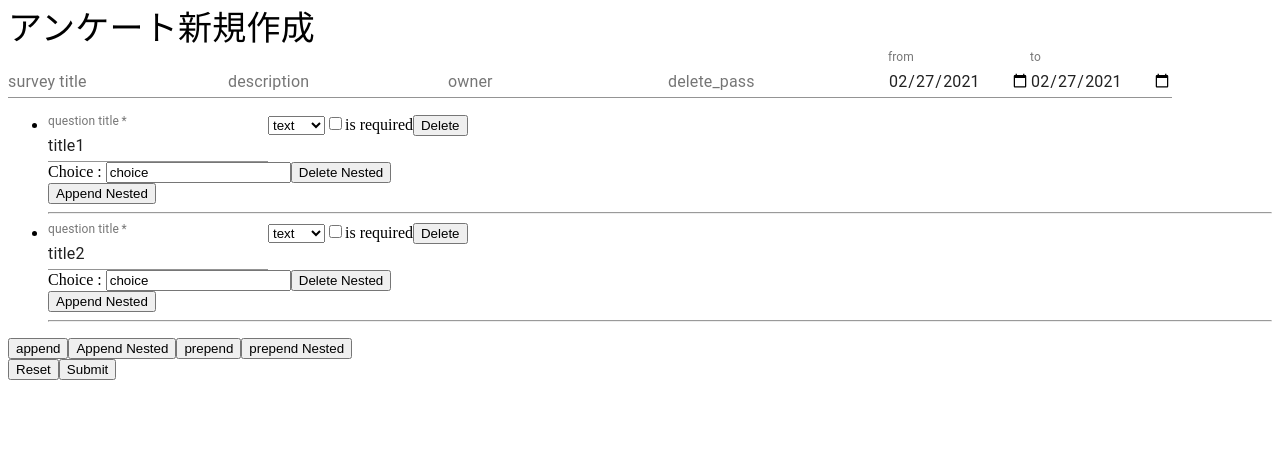
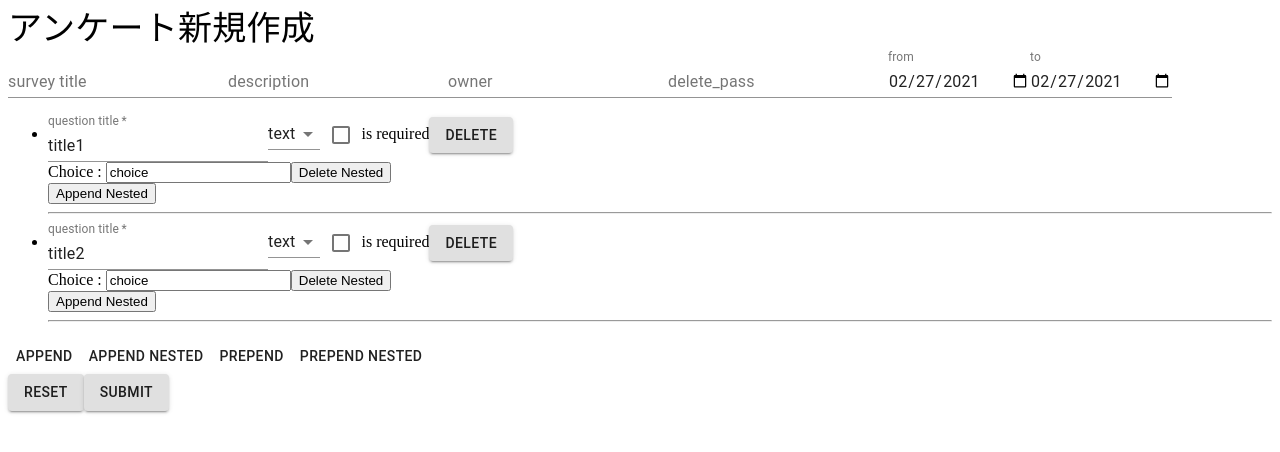
Before and after one commit to SakaiTaka23/simple-notice-frontend, a Next.js app: page /survey/create in a window 1280 px wide. Shown: the top 452 px of the page. Built offline with nearby package versions, Linux system fonts and the light colour scheme.

Commit message:
fieldarrayにmaterial ui適用

```diff
--- a/components/FieldArray.tsx
+++ b/components/FieldArray.tsx
@@ -1,6 +1,6 @@
-import { TextField } from '@material-ui/core';
+import { Button, Checkbox, FormControlLabel, MenuItem, Select, TextField, Typography } from '@material-ui/core';
 import React from 'react';
-import { useFieldArray, useFormContext } from 'react-hook-form';
+import { Controller, useFieldArray, useFormContext } from 'react-hook-form';
 import NestedFieldArray from './NestedFieldArray';
 
 const FieldArray: React.FC = () => {
@@ -24,21 +24,33 @@ const FieldArray: React.FC = () => {
                 defaultValue={item.title}
                 required
               />
-              <select name={`questions[${index}].type`} ref={register()} defaultValue={item.type}>
-                <option value='text'>text</option>
-                <option value='check'>check</option>
-                <option value='radio'>radio</option>
-              </select>
-              <input
-                type='checkbox'
+              <Controller
+                control={control}
+                name={`questions[${index}].type`}
+                defaultValue={'text'}
+                as={
+                  <Select>
+                    <MenuItem value='text'>text</MenuItem>
+                    <MenuItem value='check'>check</MenuItem>
+                    <MenuItem value='radio'>radio</MenuItem>
+                  </Select>
+                }
+              />
+              <Controller
+                control={control}
                 name={`questions[${index}].is_required`}
-                ref={register()}
-                defaultChecked={item.is_required}
+                defaultValue=''
+                defaultChecked={false}
+                as={
+                  <>
+                    <Checkbox name={`questions[${index}].is_required`} />
+                    is required
+                  </>
+                }
               />
-              is required
-              <button type='button' onClick={() => remove(index)}>
+              <Button variant='contained' onClick={() => remove(index)}>
                 Delete
-              </button>
+              </Button>
               <NestedFieldArray nestIndex={index} />
             </li>
           );
@@ -46,16 +58,16 @@ const FieldArray: React.FC = () => {
       </ul>
 
       <section>
-        <button
+        <Button
           type='button'
           onClick={() => {
             append({ name: 'append' });
           }}
         >
           append
-        </button>
+        </Button>
 
-        <button
+        <Button
           type='button'
           onClick={() => {
             setValue('questions', [
@@ -68,18 +80,18 @@ const FieldArray: React.FC = () => {
           }}
         >
           Append Nested
-        </button>
+        </Button>
 
-        <button
+        <Button
           type='button'
           onClick={() => {
             prepend({ title: 'title append' });
           }}
         >
           prepend
-        </button>
+        </Button>
 
-        <button
+        <Button
           type='button'
           onClick={() => {
             setValue('questions', [
@@ -92,7 +104,7 @@ const FieldArray: React.FC = () => {
           }}
         >
           prepend Nested
-        </button>
+        </Button>
       </section>
     </>
   );
--- a/pages/survey/create.tsx
+++ b/pages/survey/create.tsx
@@ -1,4 +1,4 @@
-import { TextField, Typography } from '@material-ui/core';
+import { Button, TextField, Typography } from '@material-ui/core';
 import axios from 'axios';
 import { useRouter } from 'next/router';
 import React from 'react';
@@ -103,10 +103,12 @@ const Create = () => {
           helperText={methods.errors.to && methods.errors.to.message}
         />
         <FieldArray />
-        <button type='button' onClick={() => methods.reset(defaultValues)}>
+        <Button variant='contained' onClick={() => methods.reset(defaultValues)}>
           Reset
-        </button>
-        <input type='submit' />
+        </Button>
+        <Button type='submit' variant='contained'>
+          Submit
+        </Button>
       </form>
     </FormProvider>
   );
```
